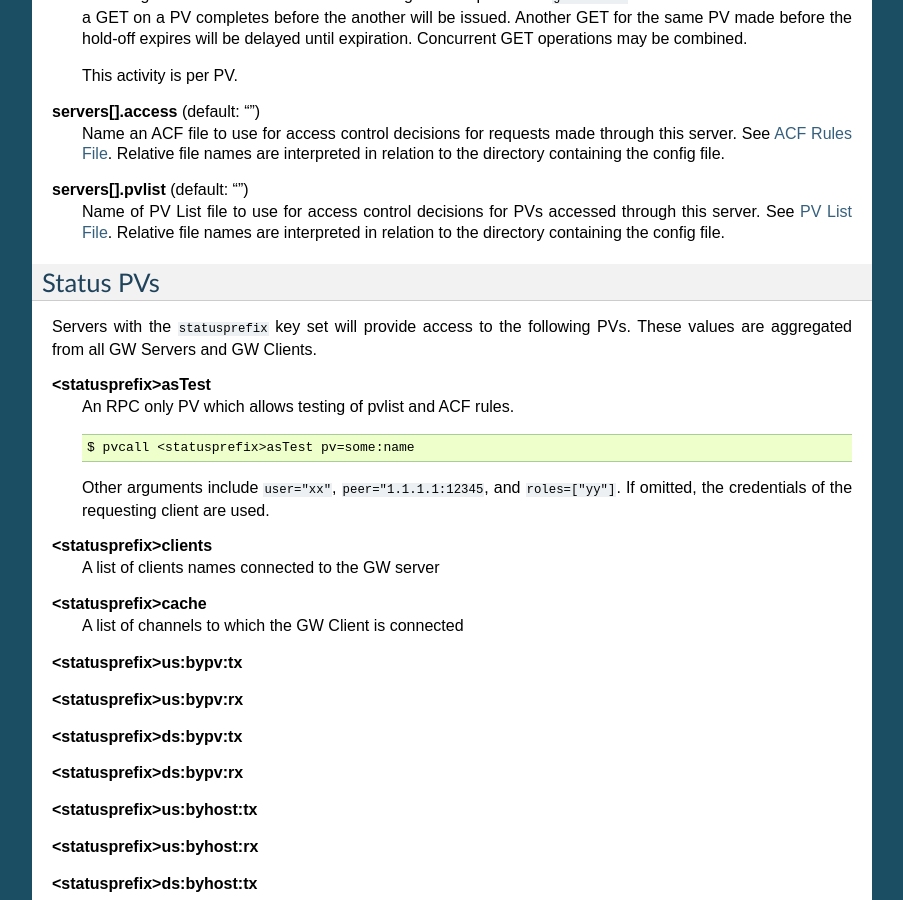
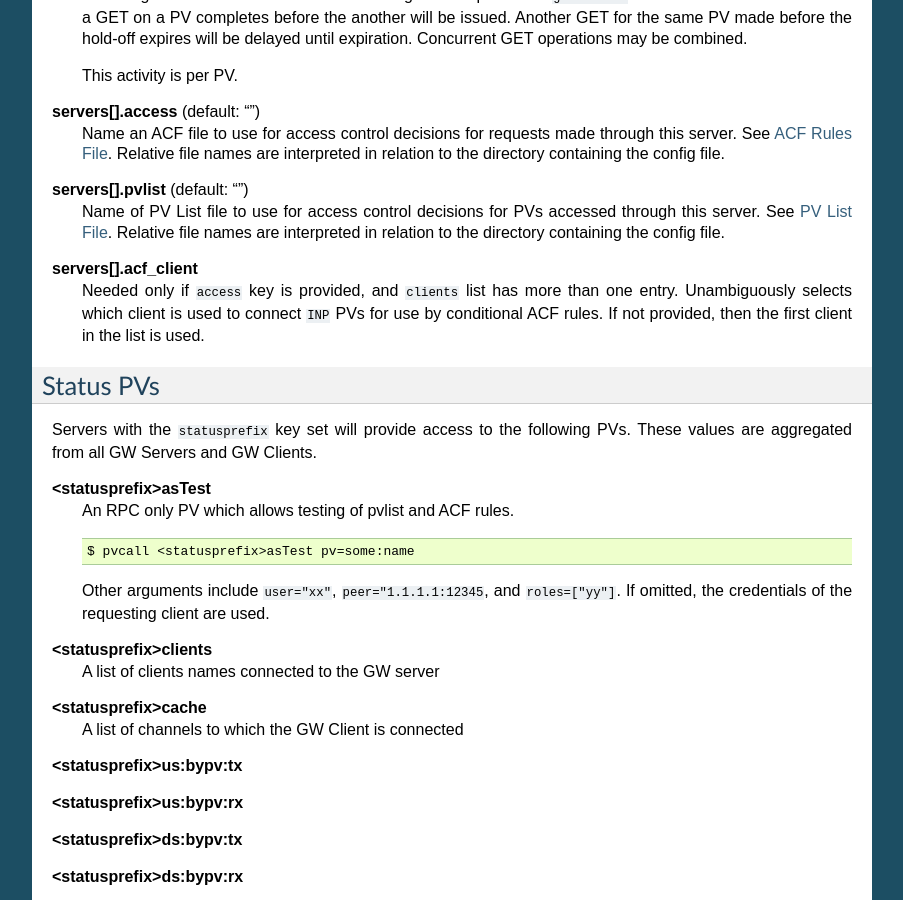
Before and after one commit to epics-base/p4p, a Sphinx documentation site: the page built from documentation/gw.rst, in a window 1280 px wide and 900 px high, scrolled down 4251 px. Shown: the whole window, without its empty margins (198-1101 px from the left). Built offline with Sphinx 7.4.7, drawn with Linux system fonts in a browser that asks for light colours.

Commit message:
gw: doc acf_client key

```diff
--- a/documentation/gw.rst
+++ b/documentation/gw.rst
@@ -265,6 +265,11 @@ Keys
     Name of PV List file to use for access control decisions for PVs accessed through this server.
     See `gwpvlist`.
     Relative file names are interpreted in relation to the directory containing the config file.
+
+**servers[].acf_client**
+    Needed only if ``access`` key is provided, and ``clients`` list has more than one entry.
+    Unambiguously selects which client is used to connect ``INP`` PVs for use by conditional ACF rules.
+    If not provided, then the first client in the list is used.
 
 .. _gwstatuspvs:
 
```
Also changed, not shown: 1 other file.
